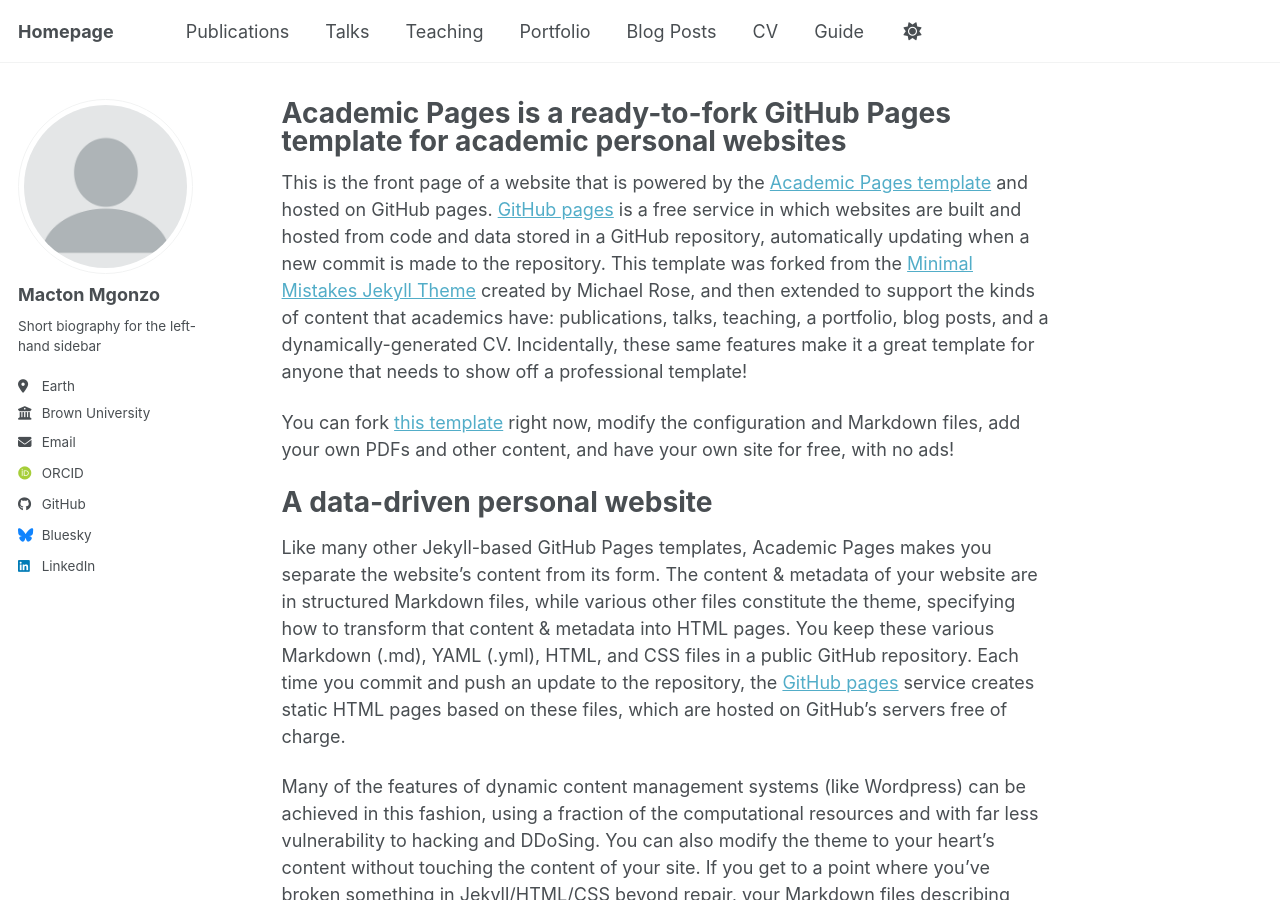
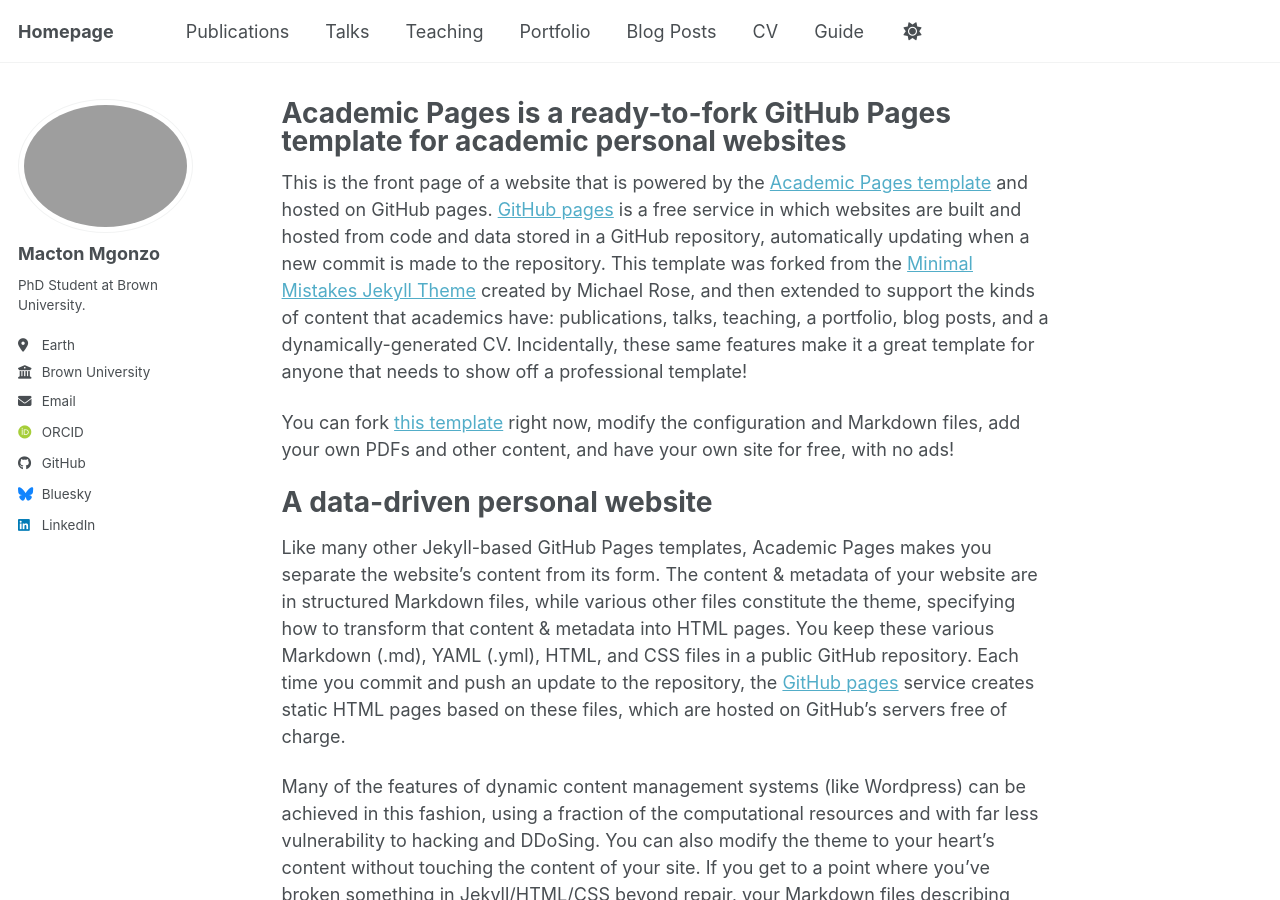
Before and after one commit to mactonm/mactonm.github.io, a Jekyll site: the page built from _pages/about.md, in a window 1280 px wide and 900 px high. Built offline with Jekyll 4.4.1, drawn with Linux system fonts in a browser that asks for light colours; some web fonts are replaced; a script bundle is joined from its source files by our own code; library files that are not in the unit come from our copies.

Commit message:
Update author avatar and biography in config

```diff
--- a/_config.yml
+++ b/_config.yml
@@ -23,10 +23,10 @@
 #               Additional customization can be done by editing /_includes/author-profile.html
 author:
   # Biographic information
-  avatar           : "profile.png"
+  avatar           : "myphoto.jpg"
   name             : "Macton Mgonzo"
   pronouns         : # example: "he/him"
-  bio              : "Short biography for the left-hand sidebar"
+  bio              : "PhD Student at Brown University."
   location         : "Earth"
   employer         : "Brown University"
   uri              : # URL
```
